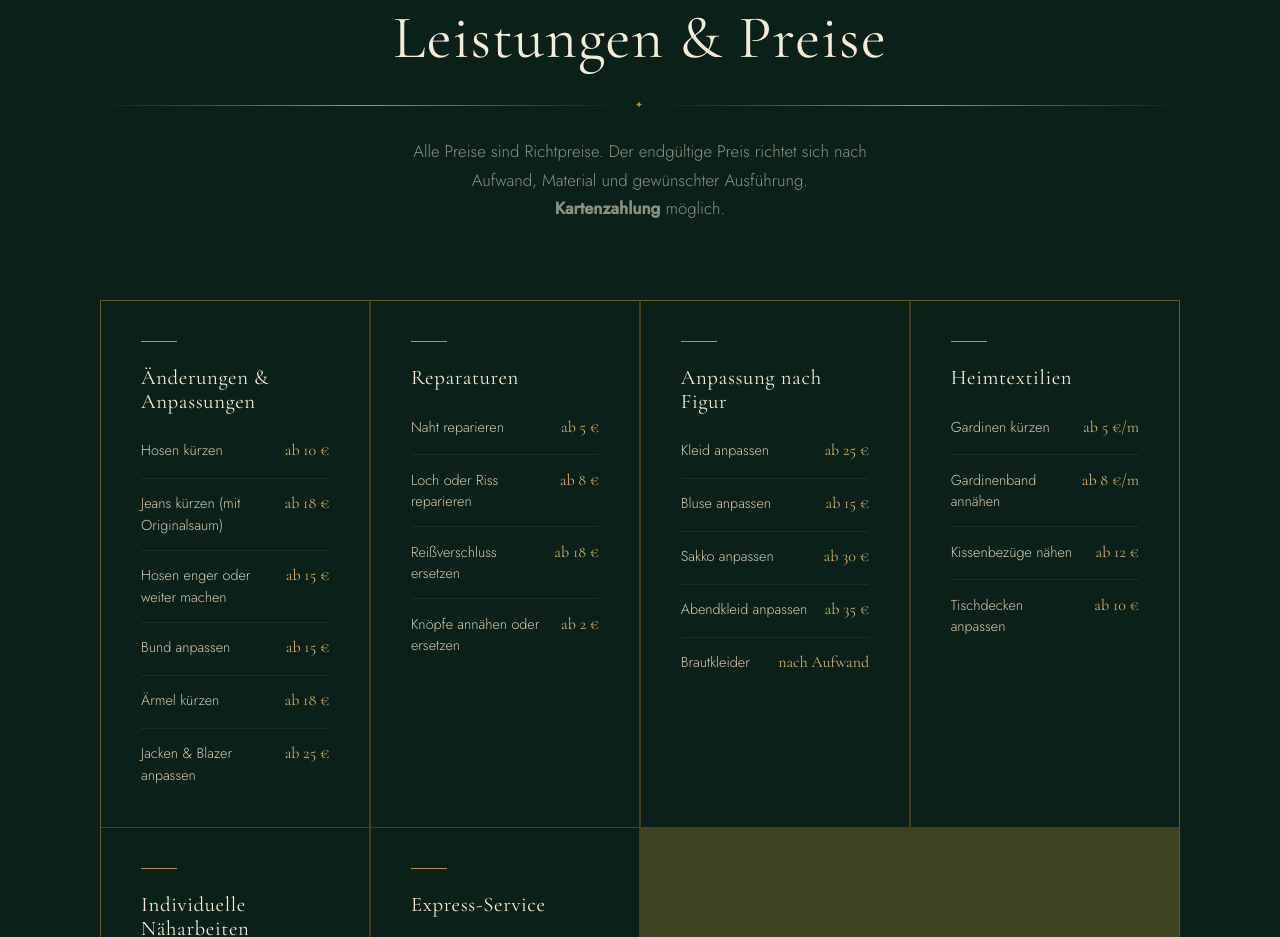
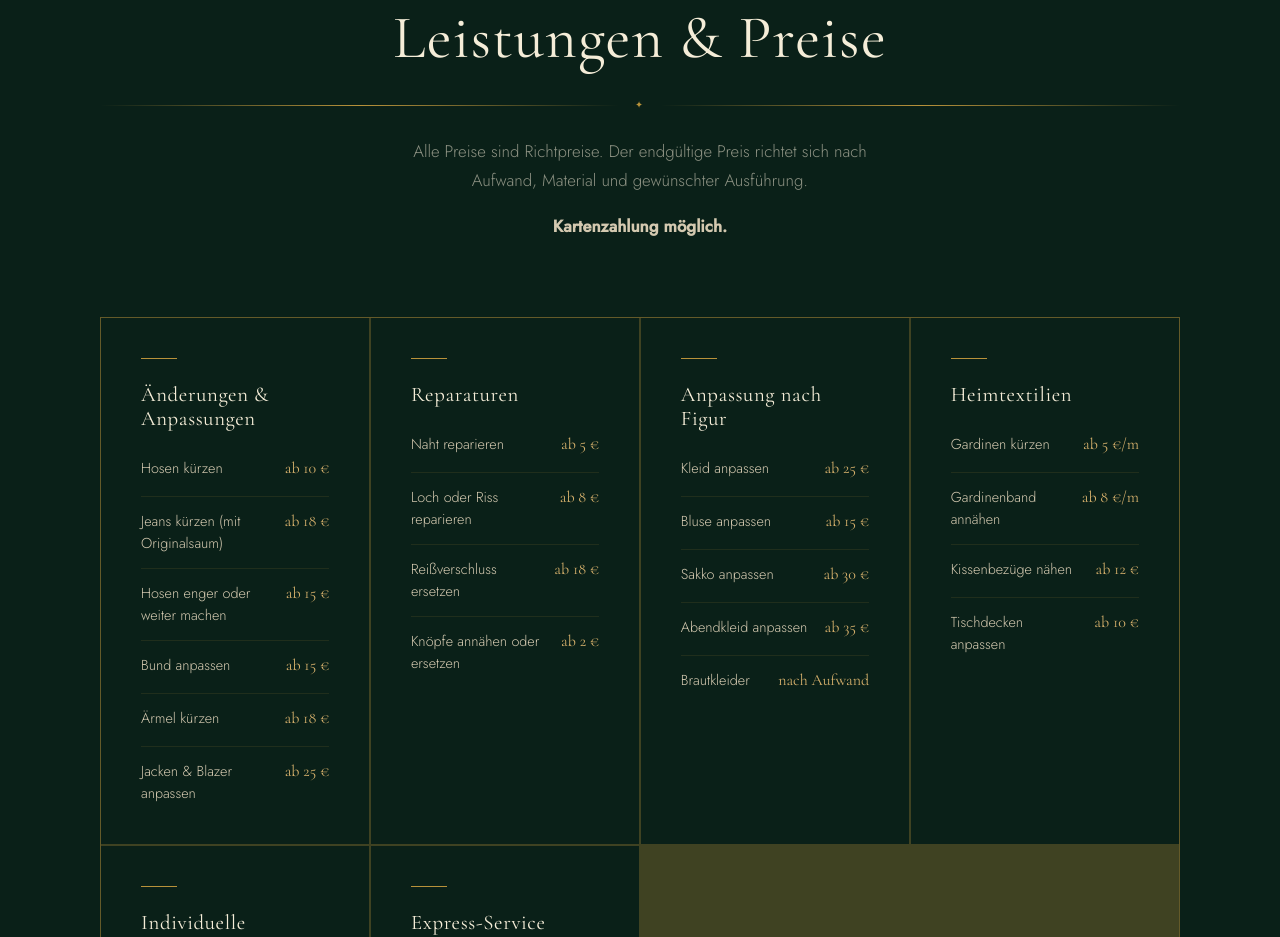
Before and after one commit to slavapermitin-dev/Jolanta-Website, a plain HTML site: page index.html in a window 1280 px wide. Shown: the part 1088-2025 px from the top of the page. Drawn offline with nearby package versions, Linux system fonts and the light colour scheme.

Commit message:
Leistungen: Kartenzahlung-Hinweis mit mehr Abstand, heller und fetter
Co-Authored-By: Claude Sonnet 5.5 <noreply@anthropic.com>
Claude-Session: https://claude.ai/code/session_0193aF4wM3dFQX4T8b5vLKPE

```diff
--- a/index.html
+++ b/index.html
@@ -182,7 +182,7 @@
       <span class="section-label">Leistungen &amp; Preise</span>
       <h2 id="leistungen-title">Leistungen &amp; Preise</h2>
       <div class="gold-line"><span class="gold-line-icon">✦</span></div>
-      <p>Alle Preise sind Richtpreise. Der endgültige Preis richtet sich nach Aufwand, Material und gewünschter Ausführung.<br /><strong>Kartenzahlung</strong> möglich.</p>
+      <p>Alle Preise sind Richtpreise. Der endgültige Preis richtet sich nach Aufwand, Material und gewünschter Ausführung.<span style="display:block; margin-top:1.1rem; color:var(--cream-dim); font-weight:600;">Kartenzahlung möglich.</span></p>
     </div>
 
     <div class="services-grid">
```
